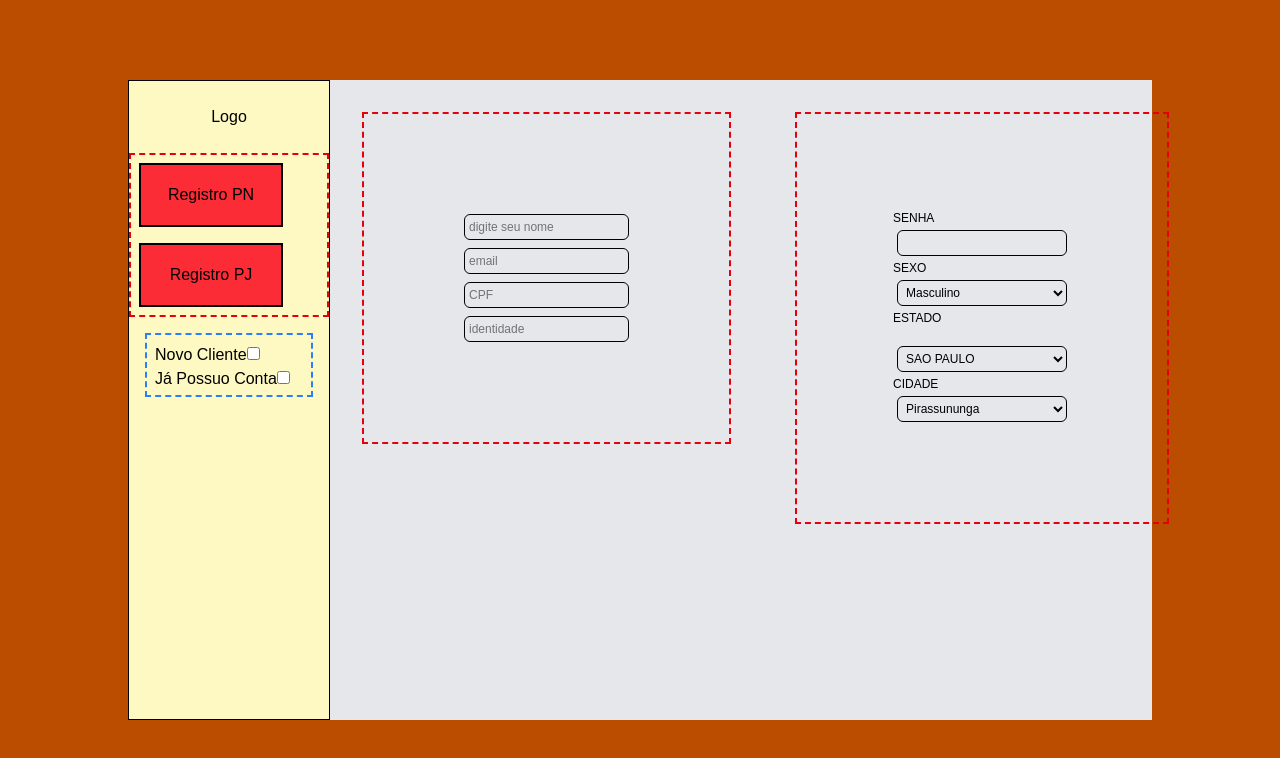
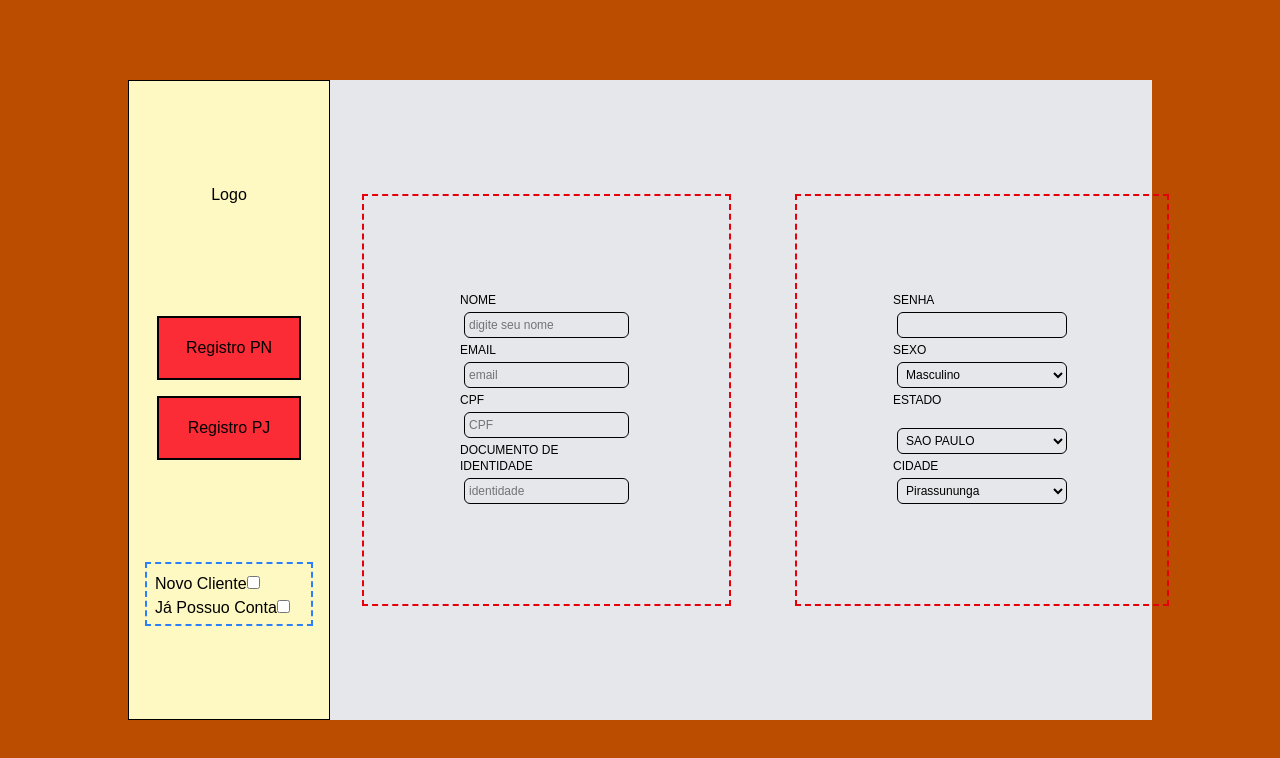
Before and after one commit to danilogmarques/Formul-rio-, a Next.js app in the folder formulario/: page / in a window 1280 px wide. Shown: the top 758 px of the page. Built offline with nearby package versions, Linux system fonts and the light colour scheme.

Commit message:
feat: atualizando melhorias no AppUi e também nos formulários

```diff
--- a/formulario/src/app/page.tsx
+++ b/formulario/src/app/page.tsx
@@ -7,7 +7,7 @@ import { FormularioDireito } from "@/components/formularioDireito/formularioDire
 export default function Home () {
   return (
     <div className="flex w-screen h-screen bg-amber-700 justify-center items-center">
-      <section className=" flex w-4/5 h-4/5 bg-gray-200" >
+      <section className=" flex items-center w-4/5 h-4/5 bg-gray-200" >
         <Aside />
         <Formulario />
         <FormularioDireito />
--- a/formulario/src/components/aside/aside.tsx
+++ b/formulario/src/components/aside/aside.tsx
@@ -11,15 +11,15 @@ export function Aside() {
     const [registroPJ, setRegistroPJ] = useState("");
 
     return (
-        <div className="flex flex-col flex-wrap items-center lg:min-h-full lg:w-1/5 border-1 border-solid border-black bg-yellow-100">
+        <div className="flex flex-col items-center justify-evenly lg:min-h-full lg:w-1/5 border-1 border-solid border-black bg-yellow-100">
             <div className="m-6">
                 <h1>Logo</h1>
             </div>
-            <div className="border-2  border-red-600 border-dashed">
+            <div className=" flex flex-col items-center border-red-600 border-dashed">
 
                 <Button
                     type="submit"
-                    className=" bg-red-500 hover:bg-red-700 m-2 w-36 h-16 border-2 border-solid-black"
+                    className=" cursor-pointer bg-red-500 hover:bg-red-700 m-2 w-36 h-16 border-2 border-solid-black"
                 >
                     Registro PN
                 </Button>
@@ -27,7 +27,7 @@ export function Aside() {
 
                 <Button
                     type="submit"
-                    className=" bg-red-500 hover:bg-red-700 m-2 w-36 h-16 border-2 border-solid-black"
+                    className=" cursor-pointer bg-red-500 hover:bg-red-700 m-2 w-36 h-16 border-2 border-solid-black"
                 >
                     Registro PJ
                 </Button>
--- a/formulario/src/components/formulario/formulario.tsx
+++ b/formulario/src/components/formulario/formulario.tsx
@@ -2,14 +2,15 @@
 
 import { useForm } from "react-hook-form"
 import { Input } from "../input/input"
+import { FormData } from "../../types/formData"
 
 
-type FormData = {
-    Name: string
-    Email: string
-    CPF: string
-    Identidade: string
-}
+// type FormData = {
+//     Name: string
+//     Email: string
+//     CPF: string
+//     Identidade: string
+// }
 
 
 export function Formulario() {
@@ -22,7 +23,9 @@ export function Formulario() {
     }
     return (
         <form onSubmit={handleSubmit(onSubmit)}>
-        <div className="lg-w-2/5 border-2 p-24 m-8 border-red-600 border-dashed text-xs">
+        <div className="flex flex-col lg-w-2/5 border-2 p-24 m-8 border-red-600 border-dashed text-xs">
+
+        <label>NOME</label>
             <Input
                 className="m-1 p-1 border-1 border-black border-solid rounded-md"
                 type="text"
@@ -31,6 +34,7 @@ export function Formulario() {
                 required
                 {...register("Name")}
             />
+            <label>EMAIL</label>
             <Input
                 className="m-1 p-1 border-1 border-black border-solid rounded-md"
                 type="email"
@@ -40,6 +44,7 @@ export function Formulario() {
                 required
                 {...register("Email")}
             />
+            <label>CPF</label>
             <Input
                 className="m-1 p-1 border-1 border-black-solid rounded-md"
                 type="number"
@@ -49,6 +54,7 @@ export function Formulario() {
                 pattern="[0-9]{3}\.[0-9]{3}\.[0-9]{3}-[0-9]{2}"
                 {...register("CPF")}
             />
+            <label>DOCUMENTO DE IDENTIDADE</label>
             <Input
                 className="m-1 p-1 border-1 border-black border-solid rounded-md"
                 type="number"
--- a/formulario/src/components/formularioDireito/formularioDireito.tsx
+++ b/formulario/src/components/formularioDireito/formularioDireito.tsx
@@ -1,16 +1,31 @@
+"use client"
+
+import { FormData } from "../../types/formData";
+import { Input } from "../input/input";
+import { useForm } from "react-hook-form";
+
+
+
+
 export function FormularioDireito() {
+
+    const { register, handleSubmit } = useForm<FormData>();
+
+    function onSubmit (data: FormData) {
+     console.log("submt", data)
+    }
+
     return (
-        <form action="#" >
+        <form onSubmit={handleSubmit(onSubmit)} >
             <div className="flex flex-col lg-w-2/5 border-2 p-24 m-8 border-red-600 border-dashed text-xs">
 
                 <label>SENHA</label>
-                <input
+                <Input
                     className="m-1 p-1 border-1 border-black-solid rounded-md"
                     pattern="[0-9]{3}\.[0-9]{3}\.[0-9]{3}-[0-9]{2}"
                     required type="password"
-                >
-                </input>
-
+                    {... register("senha")}
+                />
                 <label>SEXO</label>
                 <select required className=" m-1 p-1 border-1 border-black-solid rounded-md">
                     <option>Masculino</option>
--- /dev/null
+++ b/formulario/src/types/formData.tsx
@@ -0,0 +1,7 @@
+export type FormData = {
+    Name: string
+    Email: string
+    CPF: string
+    Identidade: string
+    senha: string
+};
```
